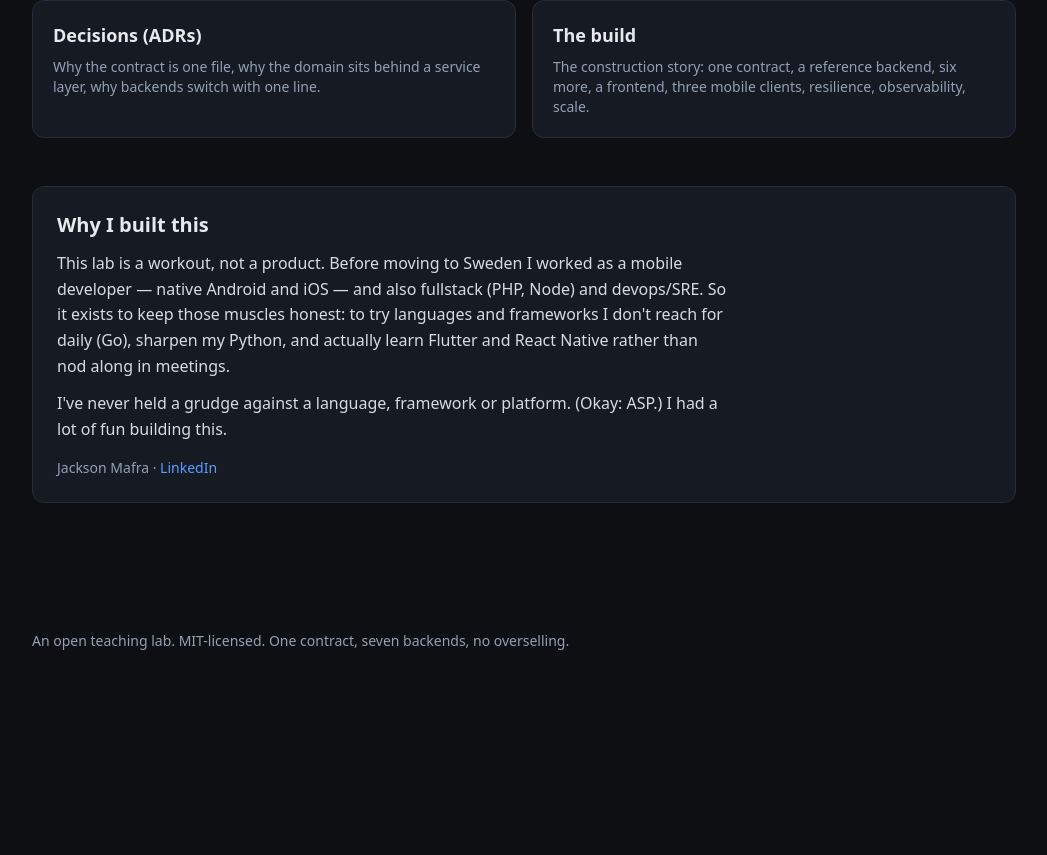
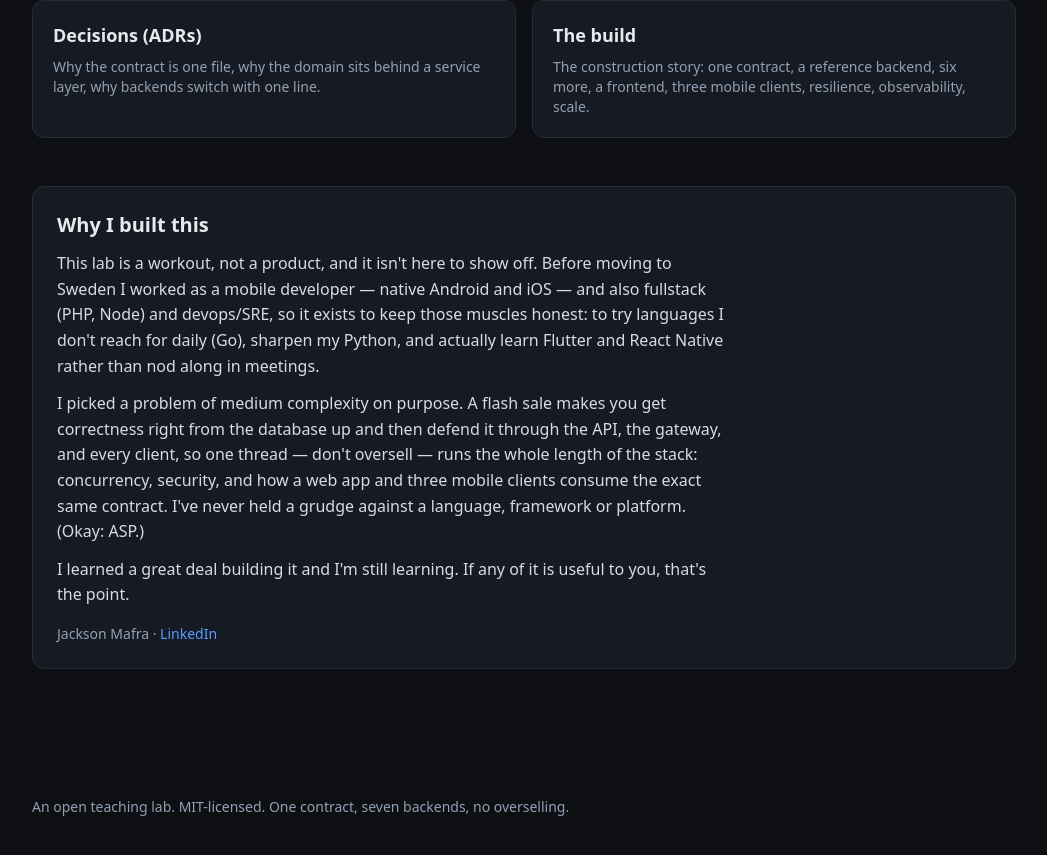
Before and after one commit to jacksonfdam/TicketingLabs, a Next.js app in the folder website/: page / in a window 1280 px wide. Shown: the part 1458-2313 px from the top of the page, without its empty margins (116-1163 px from the left). Before the commit the page ends 2149 px from the top, so only its background shows below. Built offline with nearby package versions, Linux system fonts and the light colour scheme.

Commit message:
docs: expand the intro (medium-complexity, practice-first) in the readme and site

```diff
--- a/website/app/page.tsx
+++ b/website/app/page.tsx
@@ -86,15 +86,19 @@ export default function Home() {
         <h2 className="text-xl font-bold">Why I built this</h2>
         <div className="mt-3 max-w-2xl space-y-3 text-[#d7dbe4]">
           <p>
-            This lab is a workout, not a product. Before moving to Sweden I worked as a mobile developer —
-            native Android and iOS — and also fullstack (PHP, Node) and devops/SRE. So it exists to keep those
-            muscles honest: to try languages and frameworks I don&apos;t reach for daily (Go), sharpen my Python,
-            and actually learn Flutter and React Native rather than nod along in meetings.
+            This lab is a workout, not a product, and it isn&apos;t here to show off. Before moving to Sweden I
+            worked as a mobile developer — native Android and iOS — and also fullstack (PHP, Node) and
+            devops/SRE, so it exists to keep those muscles honest: to try languages I don&apos;t reach for daily
+            (Go), sharpen my Python, and actually learn Flutter and React Native rather than nod along in meetings.
           </p>
           <p>
-            I&apos;ve never held a grudge against a language, framework or platform. (Okay: ASP.)
-            I had a lot of fun building this.
+            I picked a problem of medium complexity on purpose. A flash sale makes you get correctness right from
+            the database up and then defend it through the API, the gateway, and every client, so one thread —
+            don&apos;t oversell — runs the whole length of the stack: concurrency, security, and how a web app and
+            three mobile clients consume the exact same contract. I&apos;ve never held a grudge against a language,
+            framework or platform. (Okay: ASP.)
           </p>
+          <p>I learned a great deal building it and I&apos;m still learning. If any of it is useful to you, that&apos;s the point.</p>
         </div>
         <p className="mt-4 text-sm">
           <span className="text-[var(--muted)]">Jackson Mafra · </span>
```
Also changed, not shown: 1 other file (tests, documents, lock files or other folders).
